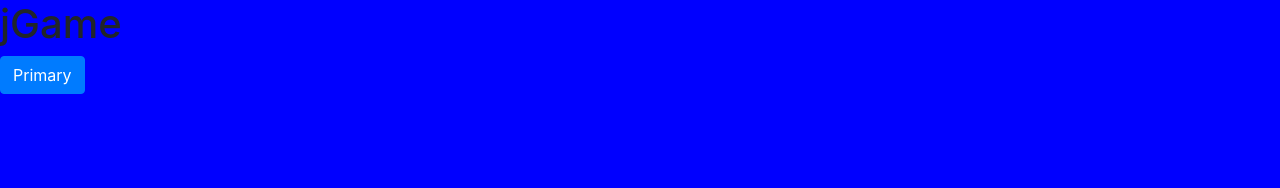
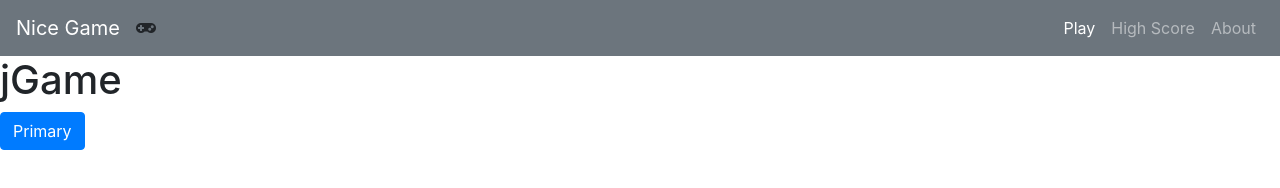
Before and after one commit to SplitSeconds/jgame, a plain HTML site: page index.html in a window 1280 px wide. Drawn offline with nearby package versions, Linux system fonts and the light colour scheme.

Commit message:
Add of navbar

```diff
--- a/index.html
+++ b/index.html
@@ -8,11 +8,36 @@
     <!-- Bootstrap CSS -->
     <link rel="stylesheet" href="https://stackpath.bootstrapcdn.com/bootstrap/4.1.3/css/bootstrap.min.css" integrity="sha384-MCw98/SFnGE8fJT3GXwEOngsV7Zt27NXFoaoApmYm81iuXoPkFOJwJ8ERdknLPMO" crossorigin="anonymous">
     <link rel="stylesheet" href="style.css">
+    <link rel="stylesheet" href="https://use.fontawesome.com/releases/v5.4.1/css/all.css" integrity="sha384-5sAR7xN1Nv6T6+dT2mhtzEpVJvfS3NScPQTrOxhwjIuvcA67KV2R5Jz6kr4abQsz" crossorigin="anonymous">
     <title>jGame</title>
   </head>
   <body>
+      <nav class="navbar navbar-expand-sm navbar-dark bg-secondary">
+        <a class="navbar-brand" href="#">Nice Game</a>
+        <i class="fas fa-gamepad"></i>
+        <button class="navbar-toggler" type="button" data-toggle="collapse" data-target="#navbarSupportedContent" aria-controls="navbarSupportedContent" aria-expanded="false" aria-label="Toggle navigation">
+          <span class="navbar-toggler-icon"></span>
+        </button>
+
+          <div class="collapse navbar-collapse" id="navbarSupportedContent">
+            <ul class="navbar-nav ml-auto">
+              <li class="nav-item active">
+                <a class="nav-link" href="play">Play</a>
+              </li>
+              <li class="nav-item">
+                <a class="nav-link" href="high-score">High Score</a>
+              </li>
+              <li class="nav-item">
+                  <a class="nav-link" href="about">About</a>
+                </li>
+            </ul>
+          </div>
+        </nav>
+
     <h1>jGame</h1>
     <Button class="btn btn-primary">Primary</Button>
+
+
 
     <!-- Optional JavaScript -->
     <!-- jQuery first, then Popper.js, then Bootstrap JS -->
--- a/style.css
+++ b/style.css
@@ -1,3 +1,3 @@
 body {
-  background: blue;
+
 }
```
